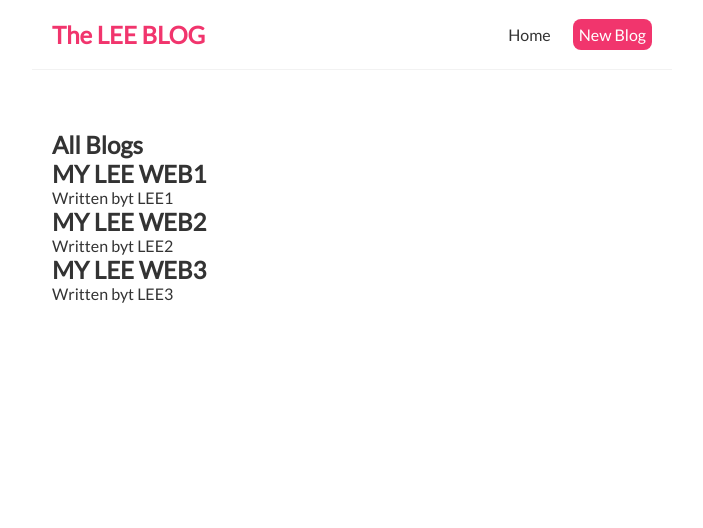
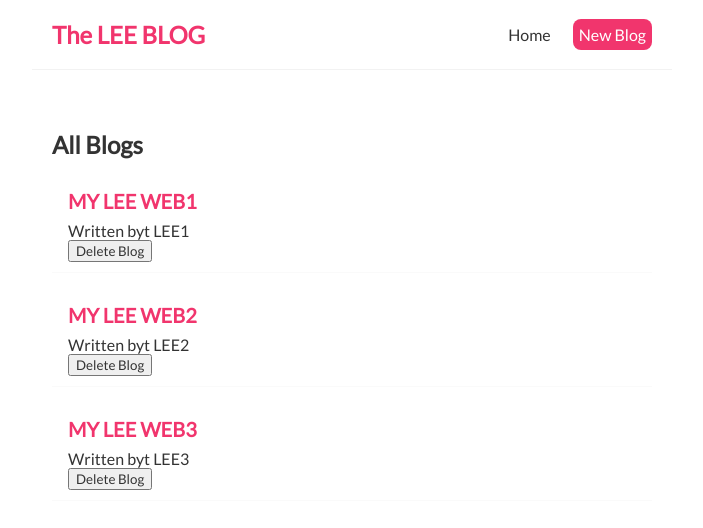
Before and after one commit to luthentic/REACT, a React (Create React App) app in the folder reactpr/: page / in a window 1280 px wide. Shown: the top 528 px of the page, without its empty margins (288-991 px from the left). Built offline with nearby package versions, Linux system fonts and the light colour scheme.

Commit message:
Delete props

```diff
--- a/reactpr/src/BlogList.js
+++ b/reactpr/src/BlogList.js
@@ -1,4 +1,4 @@
-const BlogList = ({blogs, title}) => {
+const BlogList = ({blogs, title, handleDelete}) => {
   return (
     <div className="blog-list">
       <h2>{title}</h2>
@@ -6,6 +6,7 @@
         <div className="blog-preview" key={blog.id}>
           <h2>{blog.title}</h2>
           <p>Written byt {blog.author}</p>
+          <button onClick={()=> handleDelete(blog.id)}>Delete Blog</button>
         </div>
       ))}
     </div>
--- a/reactpr/src/Home.js
+++ b/reactpr/src/Home.js
@@ -8,9 +8,15 @@
     {title:'MY LEE WEB2', body:'LPOA PLPOLQOOP', author:'LEE2', id:2},
     {title:'MY LEE WEB3', body:'LPOA PLPOLQOOP', author:'LEE3', id:3}
   ])
+
+  const handleDelete = (id) =>{
+    const newBLogs = blogs.filter(blog => blog.id !== id)
+    setBlogs(newBLogs)
+  }
+
   return (
     <div className="home">
-      <BlogList blogs={blogs} title='All Blogs'/>
+      <BlogList blogs={blogs} title='All Blogs' handleDelete={handleDelete}/>
     </div>
   );
 }
--- a/reactpr/src/index.css
+++ b/reactpr/src/index.css
@@ -33,3 +33,17 @@
   margin: 40px auto;
   padding: 20px;
 }
+/* blog previews / list */
+.blog-preview {
+  padding: 10px 16px;
+  margin: 20px 0;
+  border-bottom: 1px solid #fafafa;
+}
+.blog-preview:hover {
+  box-shadow: 1px 3px 5px rgba(0,0,0,0.1);
+}
+.blog-preview h2 {
+  font-size: 20px;
+  color: #f1356d;
+  margin-bottom: 8px;
+}
```
